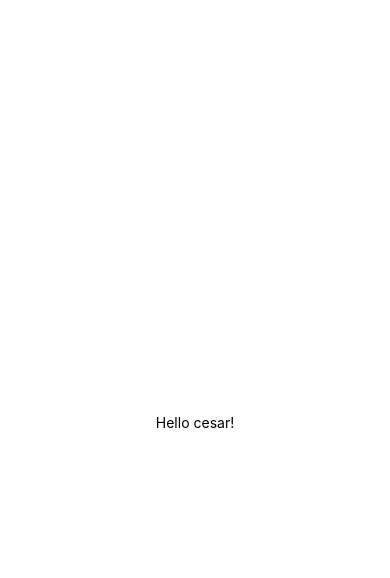
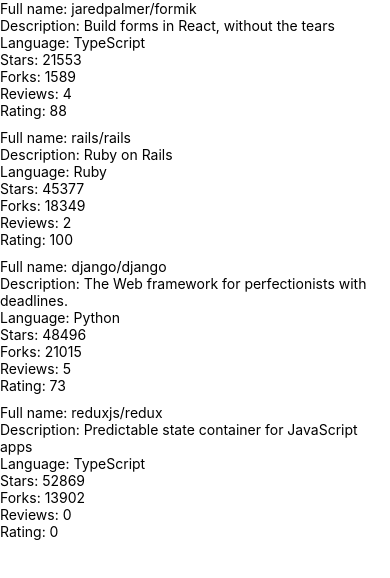
Before and after one commit to azevedo7/rate-repository-app, a React Native app: screen / in a window 390 px wide. Shown: the top 578 px of the page. Built offline with nearby package versions, Linux system fonts and the light colour scheme.

Commit message:
Exercise 10.3

```diff
--- a/App.js
+++ b/App.js
@@ -1,20 +1,7 @@
-import { StatusBar } from 'expo-status-bar';
-import { StyleSheet, Text, View } from 'react-native';
+import Main from "./src/components/Main";
 
-export default function App() {
-  return (
-    <View style={styles.container}>
-      <Text>Hello cesar!</Text>
-      <StatusBar style="auto" />
-    </View>
-  );
-}
+const App = () => {
+  return <Main />;
+};
 
-const styles = StyleSheet.create({
-  container: {
-    flex: 1,
-    backgroundColor: '#fff',
-    alignItems: 'center',
-    justifyContent: 'center',
-  },
-});
+export default App;
--- a/app.json
+++ b/app.json
@@ -15,7 +15,8 @@
       "**/*"
     ],
     "ios": {
-      "supportsTablet": true
+      "supportsTablet": true,
+      "newArchEnabled": true
     },
     "android": {
       "adaptiveIcon": {
--- a/package.json
+++ b/package.json
@@ -11,7 +11,7 @@
   },
   "dependencies": {
     "@expo/metro-runtime": "~3.2.3",
-    "expo": "^51.0.39",
+    "expo": "52.0.0",
     "expo-status-bar": "~1.12.1",
     "react": "18.2.0",
     "react-dom": "18.2.0",
--- /dev/null
+++ b/src/components/Main.jsx
@@ -0,0 +1,21 @@
+import Constants from 'expo-constants';
+import { StyleSheet, View } from 'react-native';
+import RepositoryList from './RepositoryList';
+
+const styles = StyleSheet.create({
+    container: {
+        marginTop: Constants.statusBarHeight,
+        flexGrow: 1,
+        flexShrink: 1,
+    },
+});
+
+const Main = () => {
+    return(
+        <View style={styles.container}>
+            <RepositoryList />
+        </View>
+    )
+}
+
+export default Main;
--- /dev/null
+++ b/src/components/RepositoryItem.jsx
@@ -0,0 +1,15 @@
+import { View, Text } from 'react-native'
+
+const Item = ({ item }) => (
+    <View>
+        <Text>Full name: {item.fullName}</Text>
+        <Text>Description: {item.description}</Text>
+        <Text>Language: {item.language}</Text>
+        <Text>Stars: {item.stargazersCount}</Text>
+        <Text>Forks: {item.forksCount}</Text>
+        <Text>Reviews: {item.reviewCount}</Text>
+        <Text>Rating: {item.ratingAverage}</Text>
+    </View>);
+
+
+export default Item
--- /dev/null
+++ b/src/components/RepositoryList.jsx
@@ -0,0 +1,70 @@
+import { FlatList, View, StyleSheet } from 'react-native';
+import Item from './RepositoryItem';
+
+const styles = StyleSheet.create({
+  separator: {
+    height: 10,
+  },
+});
+
+const repositories = [
+  {
+    id: 'jaredpalmer.formik',
+    fullName: 'jaredpalmer/formik',
+    description: 'Build forms in React, without the tears',
+    language: 'TypeScript',
+    forksCount: 1589,
+    stargazersCount: 21553,
+    ratingAverage: 88,
+    reviewCount: 4,
+    ownerAvatarUrl: 'https://avatars2.githubusercontent.com/u/4060187?v=4',
+  },
+  {
+    id: 'rails.rails',
+    fullName: 'rails/rails',
+    description: 'Ruby on Rails',
+    language: 'Ruby',
+    forksCount: 18349,
+    stargazersCount: 45377,
+    ratingAverage: 100,
+    reviewCount: 2,
+    ownerAvatarUrl: 'https://avatars1.githubusercontent.com/u/4223?v=4',
+  },
+  {
+    id: 'django.django',
+    fullName: 'django/django',
+    description: 'The Web framework for perfectionists with deadlines.',
+    language: 'Python',
+    forksCount: 21015,
+    stargazersCount: 48496,
+    ratingAverage: 73,
+    reviewCount: 5,
+    ownerAvatarUrl: 'https://avatars2.githubusercontent.com/u/27804?v=4',
+  },
+  {
+    id: 'reduxjs.redux',
+    fullName: 'reduxjs/redux',
+    description: 'Predictable state container for JavaScript apps',
+    language: 'TypeScript',
+    forksCount: 13902,
+    stargazersCount: 52869,
+    ratingAverage: 0,
+    reviewCount: 0,
+    ownerAvatarUrl: 'https://avatars3.githubusercontent.com/u/13142323?v=4',
+  },
+];
+
+const ItemSeparator = () => <View style={styles.separator} />;
+
+const RepositoryList = () => {
+  return (
+    <FlatList
+      data={repositories}
+      ItemSeparatorComponent={ItemSeparator}
+      // other props
+      renderItem={({ item }) => <Item item={item} />}
+    />
+  );
+};
+
+export default RepositoryList;
```
Also changed, not shown: 1 other file (tests, documents, lock files or other folders).
